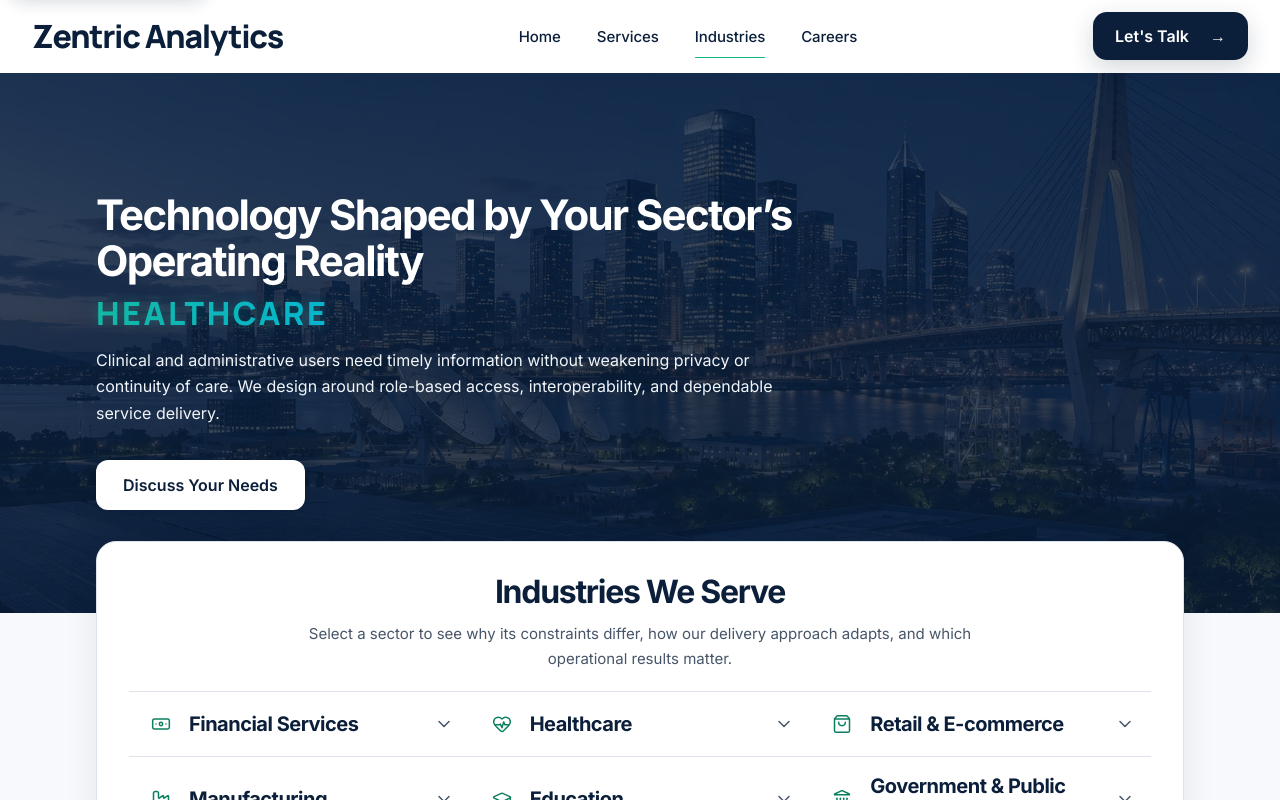
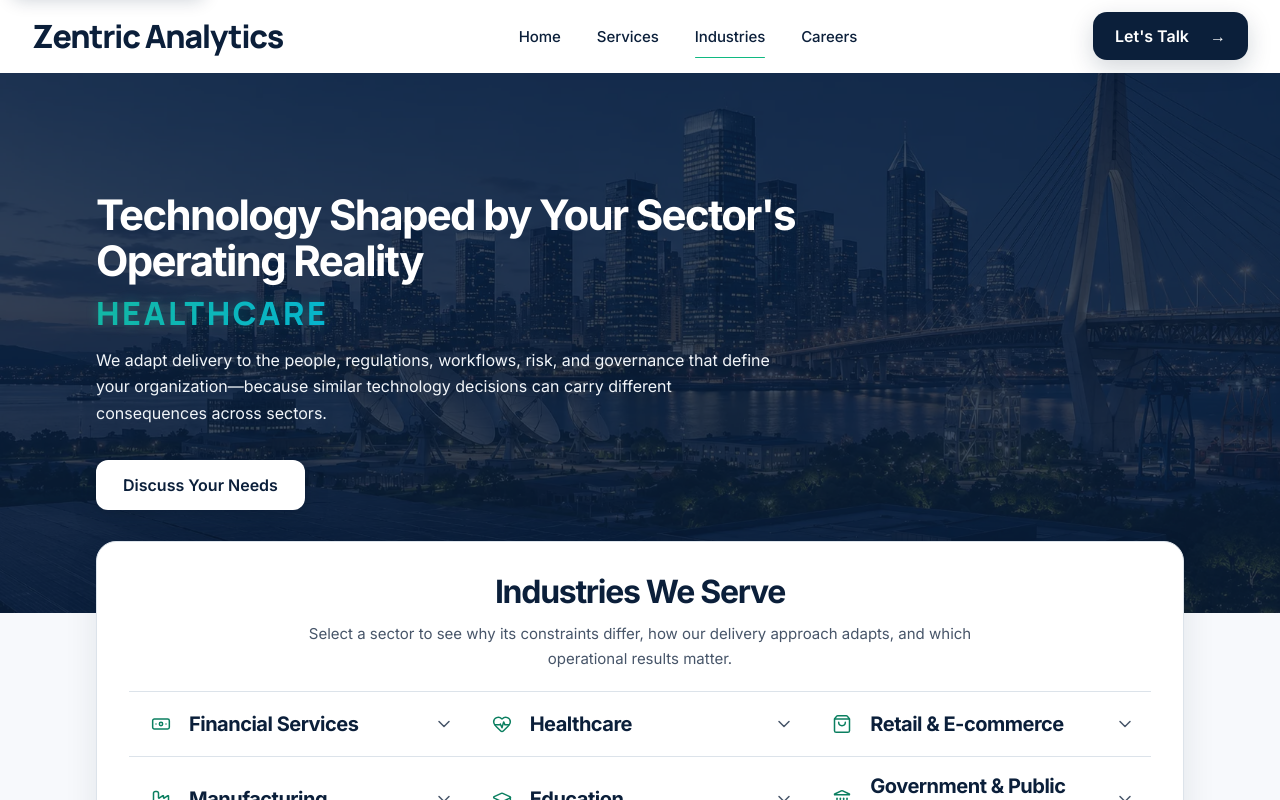
Before and after one commit to Zentric-Analytics/Zentricanalytics.com, a Next.js app: page /industries in a window 1280 px wide. Shown: the top 800 px of the page. Built offline with nearby package versions, Linux system fonts and the light colour scheme.

Commit message:
Fix industries hero sector rotation

```diff
--- a/src/app/globals.css
+++ b/src/app/globals.css
@@ -618,7 +618,7 @@ html{scroll-padding-top:82px}
 }
 
 .industries-hero-typing{margin-top:.65rem;max-width:100%;min-width:0;min-height:12rem}
-.industries-hero-typing__entry{animation:industries-sector-enter 300ms ease-out both}
+.industries-hero-typing__entry{display:inline-block;animation:industries-sector-enter 300ms ease-out both}
 .industries-hero-typing__line{position:relative;display:inline-grid;max-width:100%;margin:0;align-items:baseline;font-family:var(--font-manrope),var(--font-inter),system-ui,sans-serif;font-size:24px;font-weight:800;line-height:1.1;letter-spacing:.08em;text-transform:uppercase;white-space:normal}
 .industries-hero-typing__text,.industries-hero-typing__ghost{grid-area:1/1;min-width:0}
 .industries-hero-typing__text{position:relative;z-index:1;background:linear-gradient(90deg,#14B8A6 0%,#06B6D4 100%);background-clip:text;-webkit-background-clip:text;-webkit-text-fill-color:transparent;text-shadow:0 0 12px rgba(20,184,166,0.30)}
--- a/src/app/industries/page.tsx
+++ b/src/app/industries/page.tsx
@@ -50,15 +50,18 @@ export default function Industries() {
         <div className="absolute inset-0 z-[1] bg-[#0B1F3A]/80" aria-hidden="true" />
         <div className="relative z-10 mx-auto flex h-full w-full max-w-6xl flex-col justify-center px-4 pb-[40px] pt-[56px] sm:px-6 lg:px-8">
           <div className="max-w-[44rem]">
-            <Reveal as="h1" id="industries-page-heading" delay={40} className="max-w-[21rem] text-[36px] font-bold leading-[1.1] tracking-[-0.04em] sm:max-w-2xl sm:text-[40px] sm:leading-[1.08] lg:max-w-3xl lg:text-[42px]">
-              Technology Shaped by Your Sector’s Operating Reality
-            </Reveal>
-            <Reveal delay={120} duration={400}>
+            <h1 id="industries-page-heading" className="max-w-[21rem] text-[36px] font-bold leading-[1.1] tracking-[-0.04em] sm:max-w-2xl sm:text-[40px] sm:leading-[1.08] lg:max-w-3xl lg:text-[42px]">
+              Technology Shaped by Your Sector&apos;s Operating Reality
+            </h1>
+            <div className="industries-hero-typing">
               <IndustriesHeroTyping />
-            </Reveal>
-            <Reveal delay={120} duration={400} className="mt-6 flex flex-col gap-3.5 sm:mt-7 sm:flex-row sm:items-center sm:gap-4">
+              <p className="mt-3 max-w-[43rem] text-[15px] leading-[1.65] text-slate-100 sm:mt-4 sm:text-[15px] sm:leading-[1.65] lg:text-[16px]">
+                We adapt delivery to the people, regulations, workflows, risk, and governance that define your organization—because similar technology decisions can carry different consequences across sectors.
+              </p>
+            </div>
+            <div className="mt-6 flex flex-col gap-3.5 sm:mt-7 sm:flex-row sm:items-center sm:gap-4">
               <MotionLink className="btn hero-cta-primary w-full text-[16px] sm:w-auto" href="/contact">Discuss Your Needs</MotionLink>
-            </Reveal>
+            </div>
           </div>
         </div>
       </section>
--- a/src/components/IndustriesHeroTyping.tsx
+++ b/src/components/IndustriesHeroTyping.tsx
@@ -20,18 +20,13 @@ export function IndustriesHeroTyping() {
     return () => window.clearInterval(interval);
   }, []);
 
-  const sector = INDUSTRY_CONTENT[currentIndex];
+  const sectorName = INDUSTRY_CONTENT[currentIndex].title;
 
   return (
-    <div className="industries-hero-typing" aria-live="polite" aria-atomic="true">
-      <div className="industries-hero-typing__entry" key={sector.title}>
-        <p className="industries-hero-typing__line">
-          <span className="industries-hero-typing__text">{sector.title}</span>
-        </p>
-        <p className="mt-3 max-w-[43rem] text-[15px] leading-[1.65] text-slate-100 sm:mt-4 sm:text-[15px] sm:leading-[1.65] lg:text-[16px]">
-          {sector.description}
-        </p>
-      </div>
-    </div>
+    <p className="industries-hero-typing__line" aria-live="polite" aria-atomic="true">
+      <span className="industries-hero-typing__entry" key={sectorName}>
+        <span className="industries-hero-typing__text">{sectorName}</span>
+      </span>
+    </p>
   );
 }
```
Also changed, not shown: 1 other file (tests, documents, lock files or other folders).
